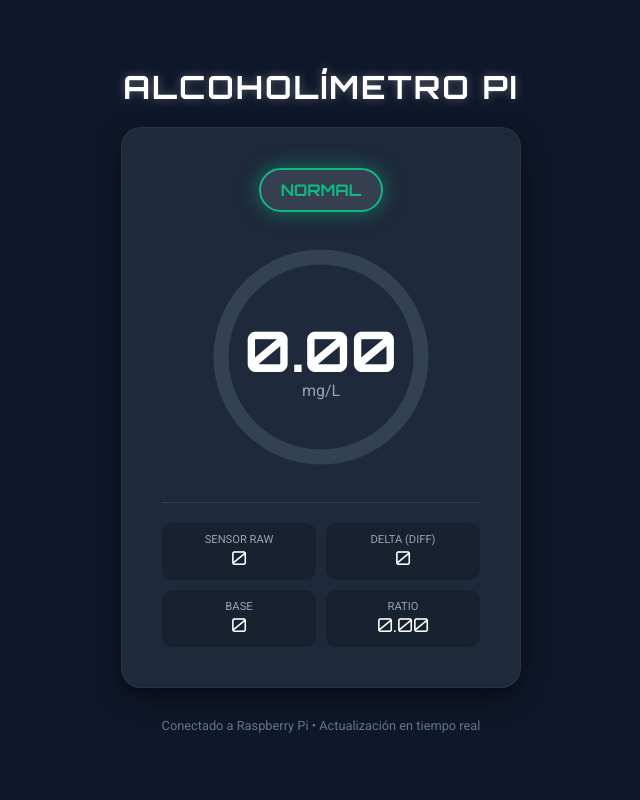
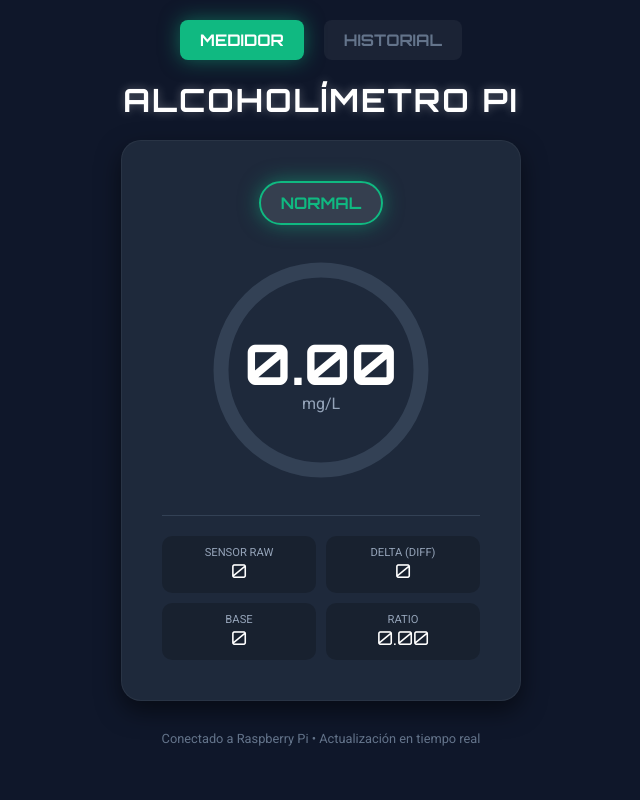
Before and after one commit to idooia12/Alcoholimetro, a Flask app: page / in a window 1280 px wide. Shown: the whole page, without its empty margins (319-959 px from the left). Run offline with Flask 3, Linux system fonts and the light colour scheme; parts of the project's set-up code (start-up, migrations or seed data) failed here and were passed over.

Commit message:
Revise index.html structure and styles
Updated the HTML structure and styles for the Alcoholímetro Pi application, including navigation links and improved layout.

```diff
--- a/templates/index.html
+++ b/templates/index.html
@@ -3,8 +3,7 @@
 <head>
     <meta charset="UTF-8">
     <meta name="viewport" content="width=device-width, initial-scale=1.0">
-    <title>Alcoholímetro Pi</title>
-    <!-- Importamos una fuente moderna -->
+    <title>Alcoholímetro Pi - Medidor</title>
     <link href="https://fonts.googleapis.com/css2?family=Orbitron:wght@400;700&family=Roboto:wght@300;400&display=swap" rel="stylesheet">
 
     <style>
@@ -33,10 +32,38 @@
             display: flex;
             flex-direction: column;
             align-items: center;
-            justify-content: center;
+            justify-content: flex-start; /* Cambiado a start para que el menú quede arriba */
             min-height: 100vh;
             padding: 20px;
             transition: background-color 0.5s ease;
+        }
+
+        /* --- ESTILOS DEL MENÚ DE NAVEGACIÓN --- */
+        .nav {
+            width: 100%;
+            max-width: 600px;
+            display: flex;
+            justify-content: center;
+            gap: 20px;
+            margin-bottom: 20px;
+        }
+
+        .nav-link {
+            text-decoration: none;
+            color: #64748b;
+            font-family: 'Orbitron', sans-serif;
+            font-weight: bold;
+            padding: 10px 20px;
+            border-radius: 8px;
+            transition: all 0.3s ease;
+            background: rgba(255,255,255,0.05);
+        }
+
+        /* Botón activo específico para esta página (Verde) */
+        .nav-link.active {
+            color: #fff;
+            background: var(--accent-safe);
+            box-shadow: var(--glow-safe);
         }
 
         h1 {
@@ -186,18 +213,19 @@
 </head>
 <body class="state-normal">
 
+    <div class="nav">
+        <a href="/" class="nav-link active">MEDIDOR</a>
+        <a href="/grafica" class="nav-link">HISTORIAL</a>
+    </div>
+
     <h1>Alcoholímetro Pi</h1>
 
     <div class="main-card">
-        <!-- Badge de estado -->
         <div id="status-text" class="status-badge">ESPERANDO...</div>
 
-        <!-- Gauge Circular -->
         <div class="gauge-container">
             <svg>
-                <!-- Fondo del círculo -->
                 <circle class="circle-bg" cx="50%" cy="50%" r="100"></circle>
-                <!-- Progreso -->
                 <circle id="progress-ring" class="circle-progress" cx="50%" cy="50%" r="100"></circle>
             </svg>
 
@@ -207,7 +235,6 @@
             </div>
         </div>
 
-        <!-- Datos Técnicos -->
         <div class="tech-data">
             <div class="data-item">
                 <div class="data-label">Sensor RAW</div>
```
